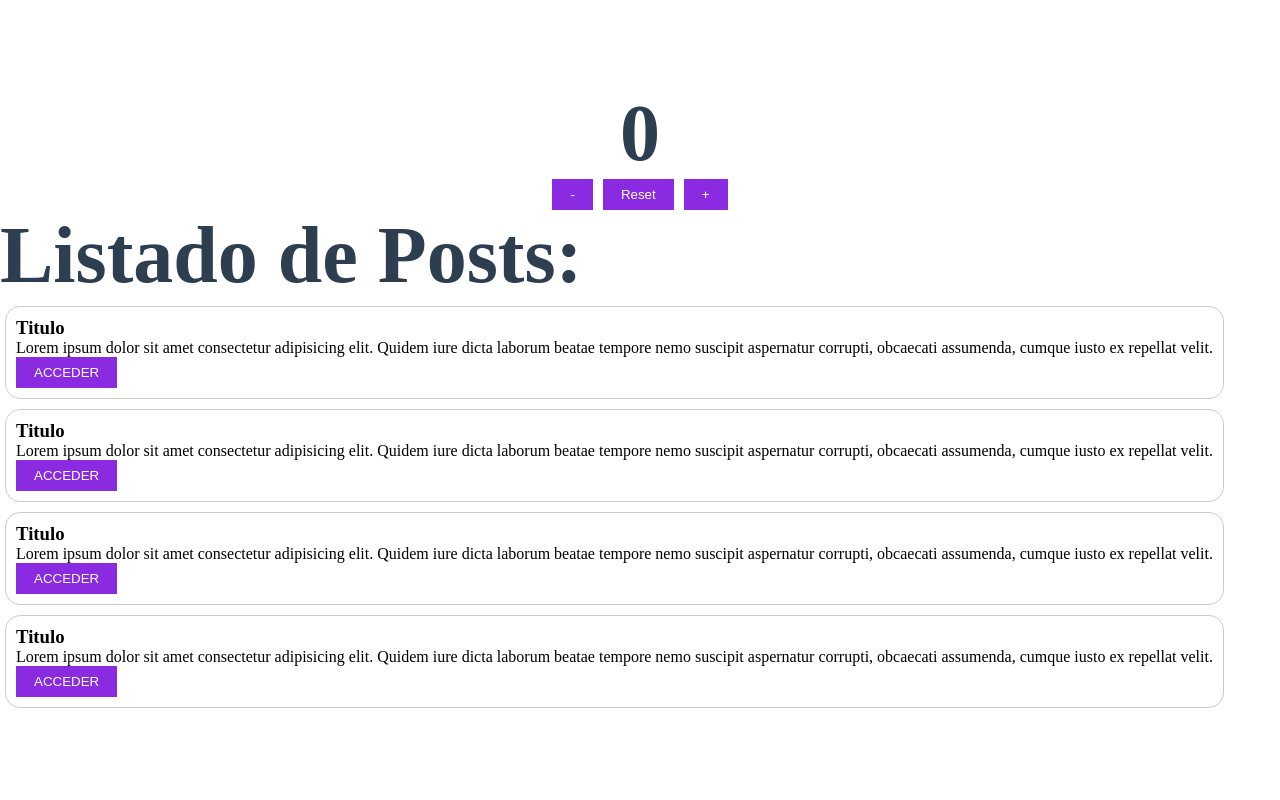
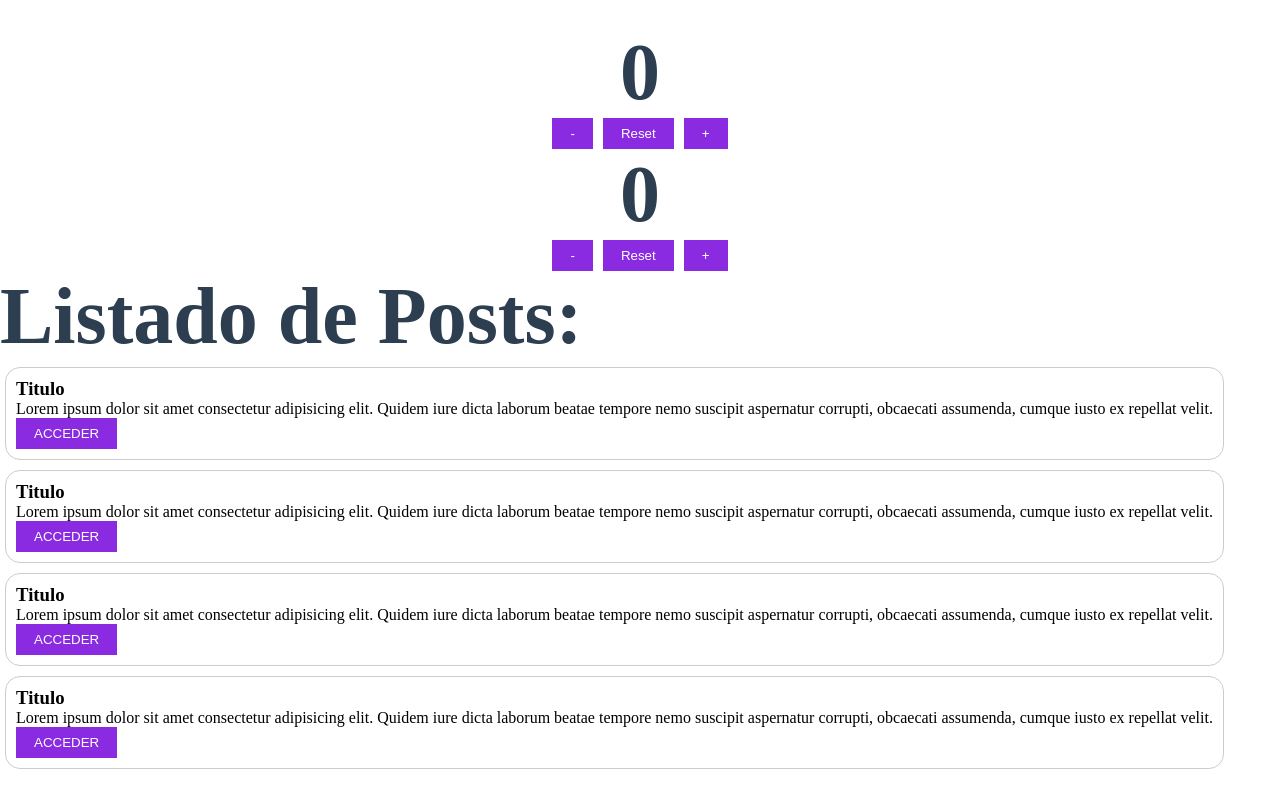
Before and after one commit to Pancratzia/Vue-Projects, a Vue app in the folder helloworld/: page / in a window 1280 px wide. Built offline with nearby package versions, Linux system fonts and the light colour scheme.

Commit message:
Creando el mismo contador pero usando Composition API

```diff
--- a/helloworld/src/App.vue
+++ b/helloworld/src/App.vue
@@ -1,6 +1,9 @@
 <template>
 
   <CounterOption />
+
+  <CounterComposition />
+
   <h1>Listado de Posts:</h1>
 
   <PostContainer />
@@ -10,6 +13,7 @@
 <script lang="ts" setup>
 import PostContainer from './components/PostContainer.vue';
 import CounterOption from './components/CounterOption.vue';
+import CounterComposition from './components/CounterComposition.vue';
 </script>
 
 <style>
--- /dev/null
+++ b/helloworld/src/components/CounterComposition.vue
@@ -0,0 +1,72 @@
+<template>
+    <h3 class="counter">{{ counter }}</h3>
+    <div class="buttons">
+        <button @click="addCounter">+</button>
+        <button @click="resetCounter">Reset</button>
+        <button @click="subCounter">-</button>
+    </div>
+</template>
+
+<script lang="ts">
+import { defineComponent, ref } from 'vue';
+export default defineComponent({
+    name: 'CounterComposition',
+    components: {},
+    setup() {
+        let counter = ref(0);
+        const addCounter = () => {
+            counter.value++;
+        }
+        const resetCounter = () => {
+            counter.value = 0;
+        }
+        const subCounter = () => {
+            counter.value--;
+        }
+        return {
+            counter,
+            addCounter,
+            resetCounter,
+            subCounter
+        }
+    }
+})
+</script>
+
+<style scoped>
+.counter {
+    display: flex;
+    justify-content: center;
+    align-items: center;
+    flex-direction: column;
+    width: 100%;
+}
+
+h3{
+    font-size: 5rem;
+    font-weight: 900;
+    color: #2c3e50;
+}
+
+.buttons {
+    display: flex;
+    justify-content: center;
+    align-items: center;
+    flex-direction: row-reverse;
+    gap: 10px;
+}
+
+button {
+    padding: 5px 15px;
+    background-color: blueviolet;
+    color: white;
+    border: 3px solid blueviolet;
+    outline: 0;
+}
+
+button:hover {
+    cursor: pointer;
+    background-color: white;
+    color: blueviolet;
+}
+</style>
```
